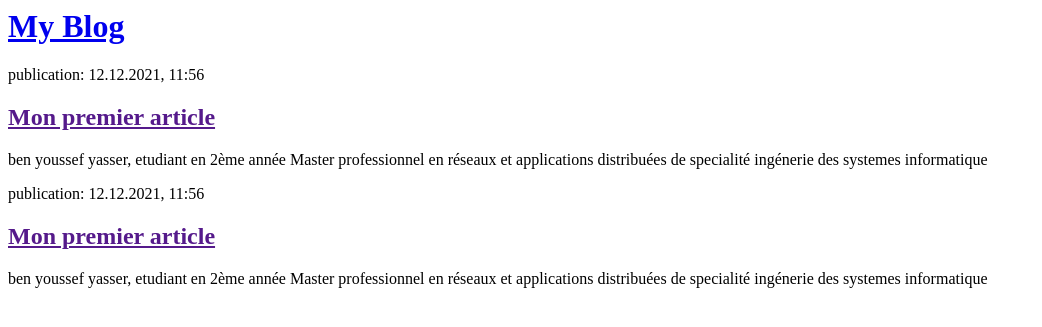
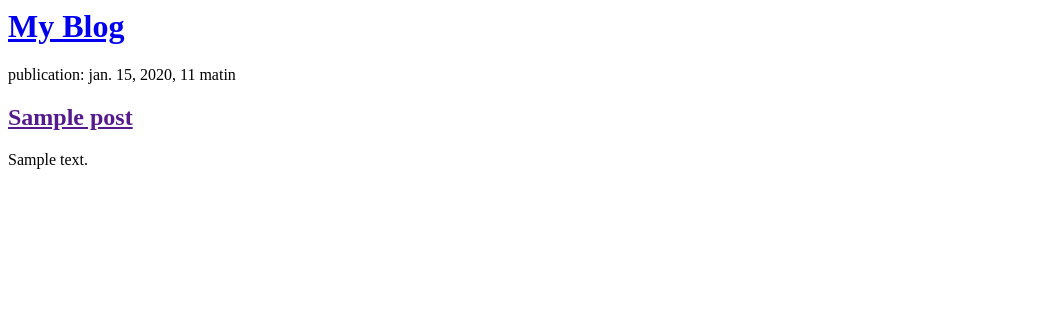
Before and after one commit to Yasser-ui/First_Step_With_Django, a Django app: page / in a window 1280 px wide. Shown: the top 327 px of the page, without its empty margins (0-1042 px from the left). Run offline with Django 3.2, Linux system fonts and the light colour scheme; tables that the repository leaves empty hold one stand-in row (values such as "Sample post").

Commit message:
Modification des templates pour afficher les posts de la base de données

```diff
--- a/blog/templates/blog/post_list.html
+++ b/blog/templates/blog/post_list.html
@@ -7,16 +7,12 @@
             <h1><a href="/">My Blog</a></h1>
         </header>
 
+        {% for post in posts %}
         <article>
-            <time>publication: 12.12.2021, 11:56</time>
-            <h2><a href="">Mon premier article</a></h2>
-            <p>ben youssef yasser, etudiant en 2ème année Master professionnel en réseaux et applications distribuées de specialité ingénerie des systemes informatique</p>
+            <time>publication: {{ post.published_date }}</time>
+            <h2><a href=""> {{ post.title }}</a></h2>
+            <p>{{ post.text|linebreaksbr }}</p>
         </article>
-
-        <article>
-            <time>publication: 12.12.2021, 11:56</time>
-            <h2><a href="">Mon premier article</a></h2>
-            <p>ben youssef yasser, etudiant en 2ème année Master professionnel en réseaux et applications distribuées de specialité ingénerie des systemes informatique</p>
-        </article>
+        {% endfor %}
     </body>
 </html>
--- a/blog/views.py
+++ b/blog/views.py
@@ -1,4 +1,7 @@
 from django.shortcuts import render
+from django.utils import timezone
+from .models import Post
 
 def post_list(request):
-    return render(request, 'blog/post_list.html', {})
+    posts = Post.objects.filter(published_date__lte=timezone.now()).order_by('published_date')
+    return render(request, 'blog/post_list.html', {'posts': posts})
```
